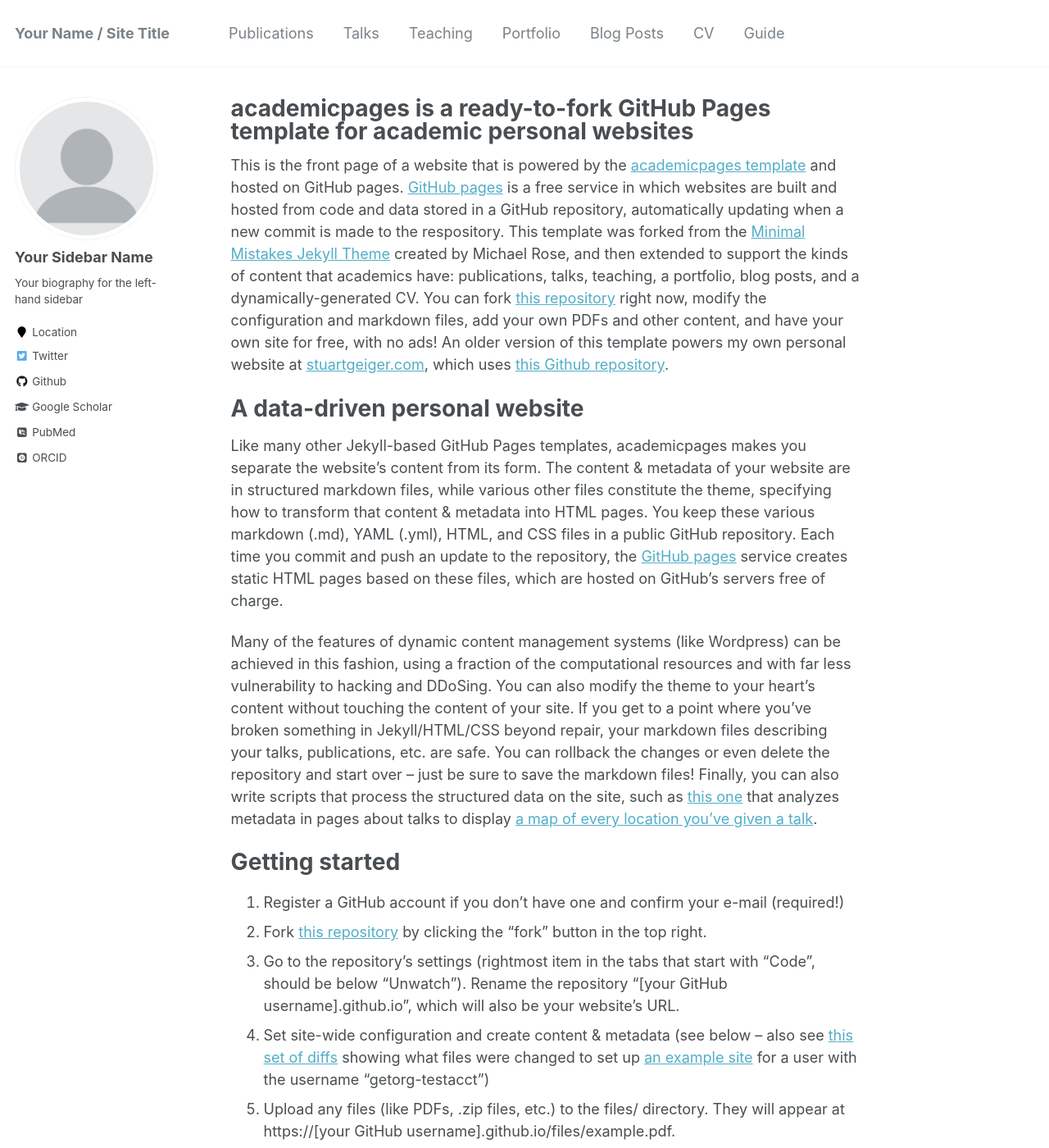
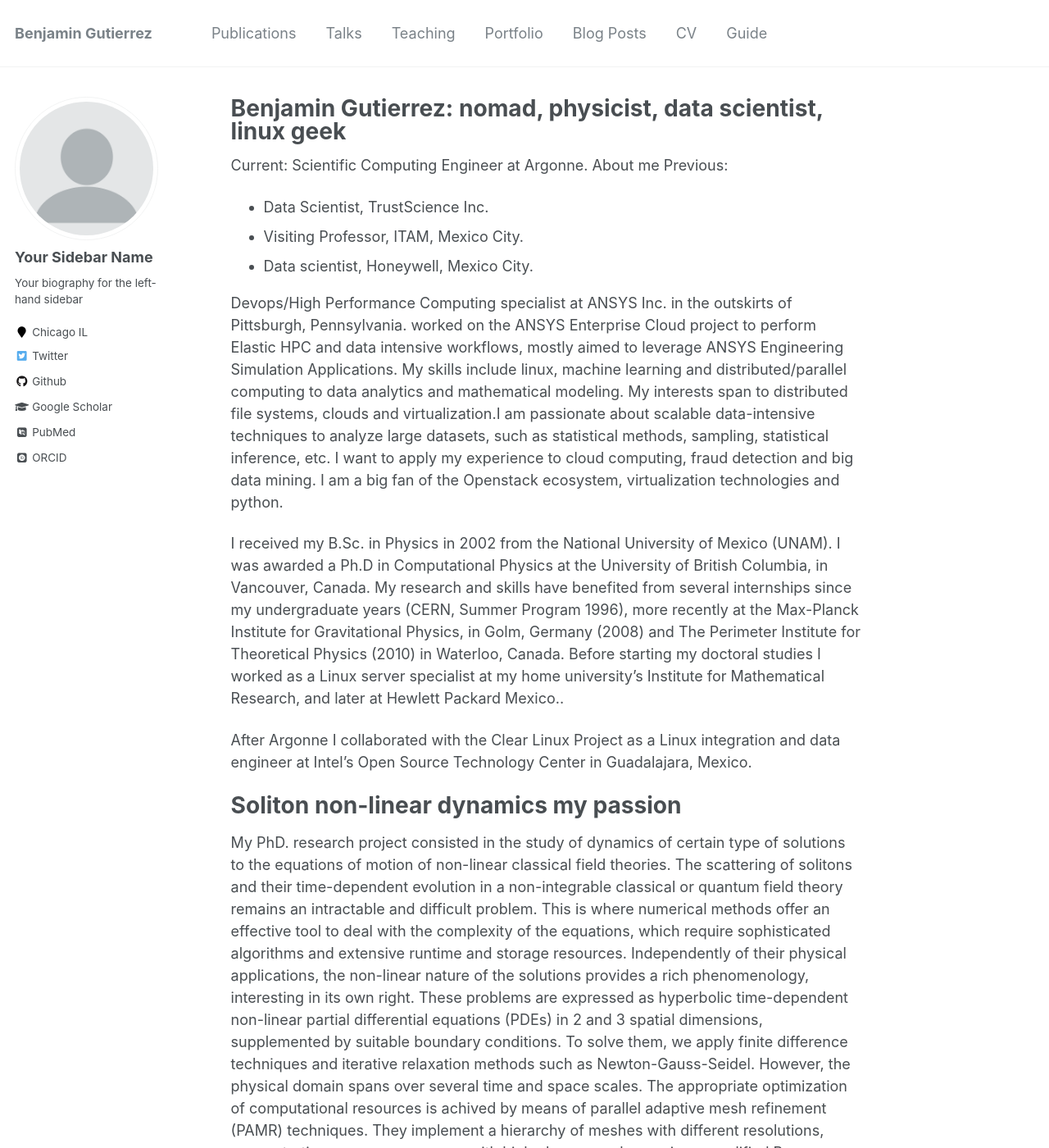
Before and after one commit to bencouver2/bencouver2.github.io, a Jekyll site: the page built from _pages/about.md, in a window 1280 px wide and 1400 px high. Shown: the whole window at 82% size. Built offline with Jekyll 4.4.1, drawn with Linux system fonts in a browser that asks for light colours; some web fonts are replaced; some of the changed text lies outside the part shown.

Commit message:
attempt academic

```diff
--- a/_config.yml
+++ b/_config.yml
@@ -7,13 +7,13 @@
 
 # Site Settings
 locale                   : "en-US"
-title                    : "Your Name / Site Title"
+title                    : "Benjamin Gutierrez"
 title_separator          : "-"
-name                     : &name "Your Name"
+name                     : &name "Benjamin Gutierrez"
 description              : &description "personal description"
-url                      : https://academicpages.github.io # the base hostname & protocol for your site e.g. "https://mmistakes.github.io"
+url                      : https://bencouver2.github.io # the base hostname & protocol for your site e.g. "https://mmistakes.github.io"
 baseurl                  : "" # the subpath of your site, e.g. "/blog"
-repository               : "academicpages/academicpages.github.io"
+repository               : "bencouver2/bencouver2.github.io"
 teaser                   :  # filename of teaser fallback teaser image placed in /images/, .e.g. "500x300.png"
 breadcrumbs              : false # true, false (default)
 words_per_minute         : 160
@@ -83,7 +83,7 @@ author:
   name             : "Your Sidebar Name"
   avatar           : "profile.png"
   bio              : "Your biography for the left-hand sidebar"
-  location         : "Location"
+  location         : "Chicago IL"
   employer         :
   pubmed           : "https://www.ncbi.nlm.nih.gov/pubmed/?term=john+snow"
   googlescholar    : "http://yourfullgooglescholarurl.com"
--- a/_pages/about.md
+++ b/_pages/about.md
@@ -1,12 +1,35 @@
 ---
 permalink: /
-title: "academicpages is a ready-to-fork GitHub Pages template for academic personal websites"
+title: "Benjamin Gutierrez: nomad, physicist, data scientist, linux geek"
 excerpt: "About me"
 author_profile: true
 redirect_from:
   - /about/
   - /about.html
 ---
+
+
+Current: Scientific Computing Engineer at Argonne. About me
+Previous:
+ - Data Scientist, TrustScience Inc.
+ - Visiting Professor, ITAM, Mexico City.
+ - Data scientist, Honeywell, Mexico City.
+
+Devops/High Performance Computing specialist at ANSYS Inc. in the outskirts of Pittsburgh, Pennsylvania. worked on the ANSYS Enterprise Cloud project to perform Elastic HPC and data intensive workflows, mostly aimed to leverage ANSYS Engineering Simulation Applications. My skills include linux, machine learning and distributed/parallel computing to data analytics and mathematical modeling. My interests span to distributed file systems, clouds and virtualization.I am passionate about scalable data-intensive techniques to analyze large datasets, such as statistical methods, sampling, statistical inference, etc. I want to apply my experience to cloud computing, fraud detection and big data mining. I am a big fan of the Openstack ecosystem, virtualization technologies and python.
+
+I received my B.Sc. in Physics in 2002 from the National University of Mexico (UNAM). I was awarded a Ph.D in Computational Physics at the University of British Columbia, in Vancouver, Canada. My research and skills have benefited from several internships since my undergraduate years (CERN, Summer Program 1996), more recently at the Max-Planck Institute for Gravitational Physics, in Golm, Germany (2008) and The Perimeter Institute for Theoretical Physics (2010) in Waterloo, Canada. Before starting my doctoral studies I worked as a Linux server specialist at my home university's Institute for Mathematical Research, and later at Hewlett Packard Mexico..
+
+After Argonne I collaborated with the Clear Linux Project as a Linux integration and data engineer at Intel's Open Source Technology Center in Guadalajara, Mexico.
+
+Soliton non-linear dynamics my passion
+======
+
+My PhD. research project consisted in the study of dynamics of certain type of solutions to the equations of motion of non-linear classical field theories. The scattering of solitons and their time-dependent evolution in a non-integrable classical or quantum field theory remains an intractable and difficult problem. This is where numerical methods offer an effective tool to deal with the complexity of the equations, which require sophisticated algorithms and extensive runtime and storage resources. Independently of their physical applications, the non-linear nature of the solutions provides a rich phenomenology, interesting in its own right.
+These problems are expressed as hyperbolic time-dependent non-linear partial differential equations (PDEs) in 2 and 3 spatial dimensions, supplemented by suitable  boundary conditions. To solve them, we apply finite difference techniques and iterative relaxation methods such as Newton-Gauss-Seidel. However, the physical domain spans over several time and space scales. The appropriate optimization of computational resources is achived by means of parallel adaptive mesh refinement (PAMR) techniques. They implement a hierarchy of meshes with different resolutions, concentrating resources on areas with high phenomenology using a modified Berger-Oliger algorithm.
+
+My training in parallel programming and hyperbolic PDEs allowed me to gain experience in another area I find deeply exciting: Computational hydrodinamics. I am interested in problems involving astrophysical (maybe relativistic) fluids, reactive-transport models, Euler equations and shallow water equations to model tsunamis. Some of this equations develop shocks, which require the use of high resolution shock capture methods. I am familiar with some finite-volume techniques coupled to iterative linear solvers and fully implicit schemes. bencouver gmail Sat Sep 5 18:40:27 PDT 2015
+
+
 
 This is the front page of a website that is powered by the [academicpages template](https://github.com/academicpages/academicpages.github.io) and hosted on GitHub pages. [GitHub pages](https://pages.github.com) is a free service in which websites are built and hosted from code and data stored in a GitHub repository, automatically updating when a new commit is made to the respository. This template was forked from the [Minimal Mistakes Jekyll Theme](https://mmistakes.github.io/minimal-mistakes/) created by Michael Rose, and then extended to support the kinds of content that academics have: publications, talks, teaching, a portfolio, blog posts, and a dynamically-generated CV. You can fork [this repository](https://github.com/academicpages/academicpages.github.io) right now, modify the configuration and markdown files, add your own PDFs and other content, and have your own site for free, with no ads! An older version of this template powers my own personal website at [stuartgeiger.com](http://stuartgeiger.com), which uses [this Github repository](https://github.com/staeiou/staeiou.github.io).
 
```
